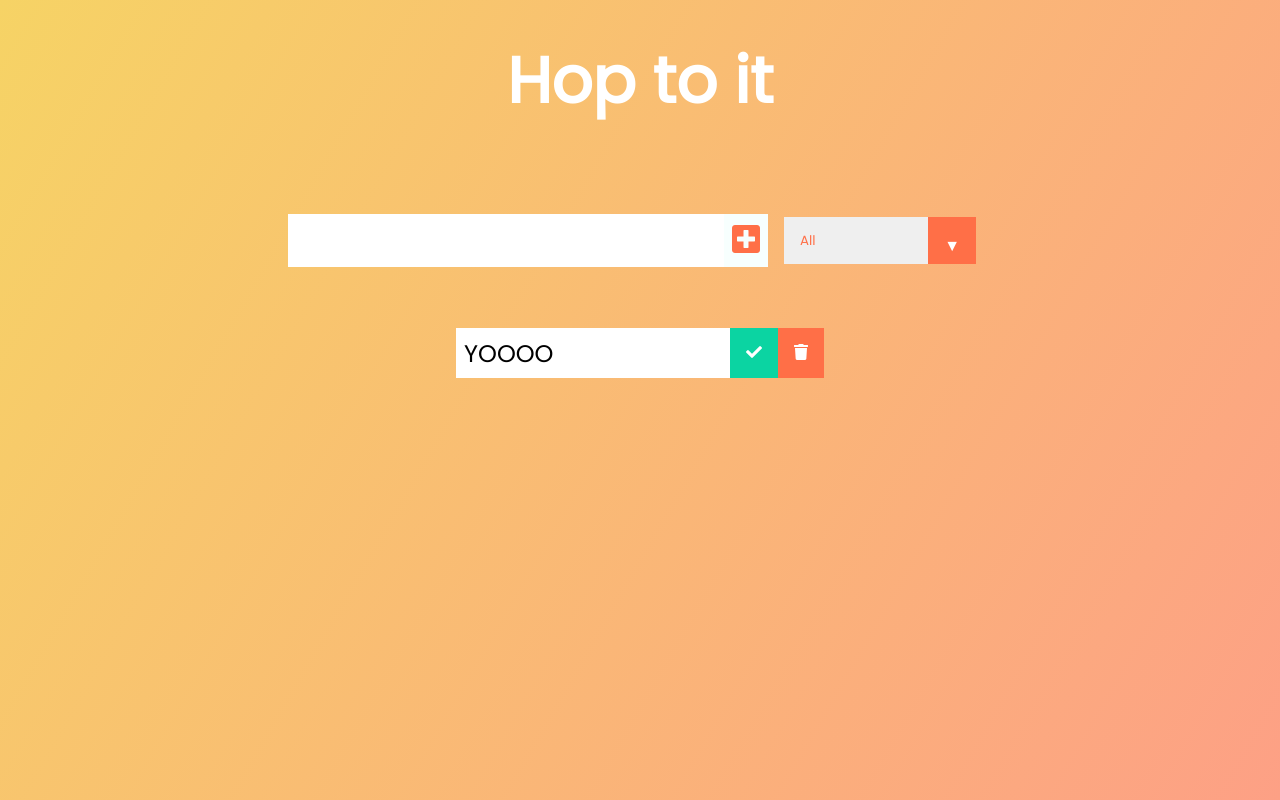
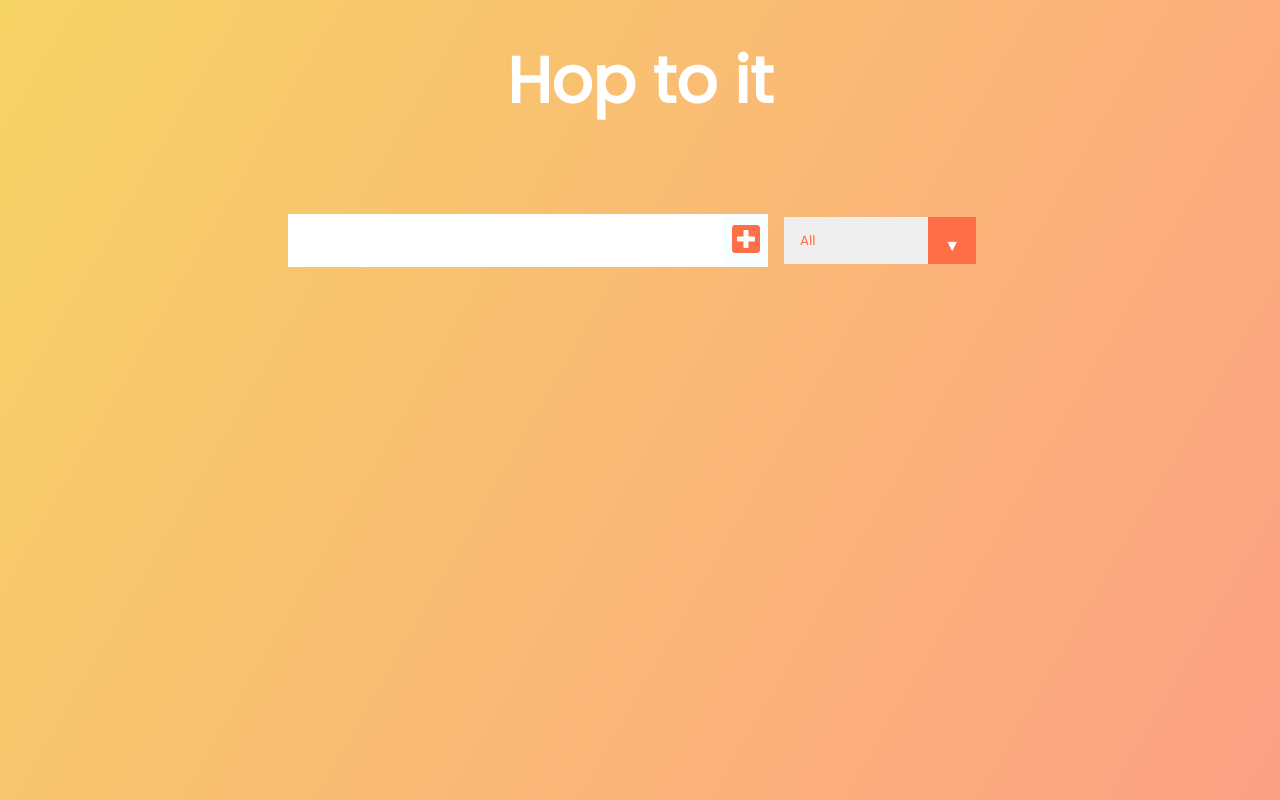
Before and after one commit to sloanlacey/react-to-do, a React (Create React App) app: page / in a window 1280 px wide. Built offline with nearby package versions, Linux system fonts and the light colour scheme.

Commit message:
react-to-do: 6
-Update completed and delete functionalities
-At the local storage level this app can create, delete and update list entries

```diff
--- a/src/App.js
+++ b/src/App.js
@@ -17,7 +17,7 @@
         inputText={inputText}
         setInputText={setInputText}
       />
-      <TodoList />
+      <TodoList setTodos={setTodos} todos={todos} />
     </div>
   );
 }
--- a/src/components/Todo/Todo.js
+++ b/src/components/Todo/Todo.js
@@ -1,13 +1,32 @@
 import React from "react";
 
-const Todo = () => {
+const Todo = ({ text, todo, todos, setTodos }) => {
+  // events
+  const deleteHandler = () => {
+    setTodos(todos.filter((el) => el.id !== todo.id));
+  };
+  const completeHandler = () => {
+    setTodos(
+      todos.map((item) => {
+        if (item.id === todo.id) {
+          return {
+            ...item,
+            completed: !item.completed,
+          };
+        }
+        return item;
+      })
+    );
+  };
   return (
     <div className="todo">
-      <li className="todo-item">YOOOO</li>
-      <button className="complete-btn">
+      <li className={`todo-item ${todo.completed ? "completed" : ""}`}>
+        {text}
+      </li>
+      <button onClick={completeHandler} className="complete-btn">
         <i className="fas fa-check"></i>
       </button>
-      <button className="trash-btn">
+      <button onClick={deleteHandler} className="trash-btn">
         <i className="fas fa-trash"></i>
       </button>
     </div>
--- a/src/components/TodoList/TodoList.js
+++ b/src/components/TodoList/TodoList.js
@@ -1,11 +1,20 @@
 import React from "react";
-import Todo from '../Todo/Todo.js'
+import Todo from "../Todo/Todo.js";
 
-const TodoList = () => {
+const TodoList = ({ todos, setTodos }) => {
+  console.log(todos);
   return (
     <div className="todo-container">
       <ul className="todo-list">
-          <Todo />
+        {todos.map((todo) => (
+          <Todo
+            setTodos={setTodos}
+            todos={todos}
+            key={todo.id}
+            todo={todo}
+            text={todo.text}
+          />
+        ))}
       </ul>
     </div>
   );
```
